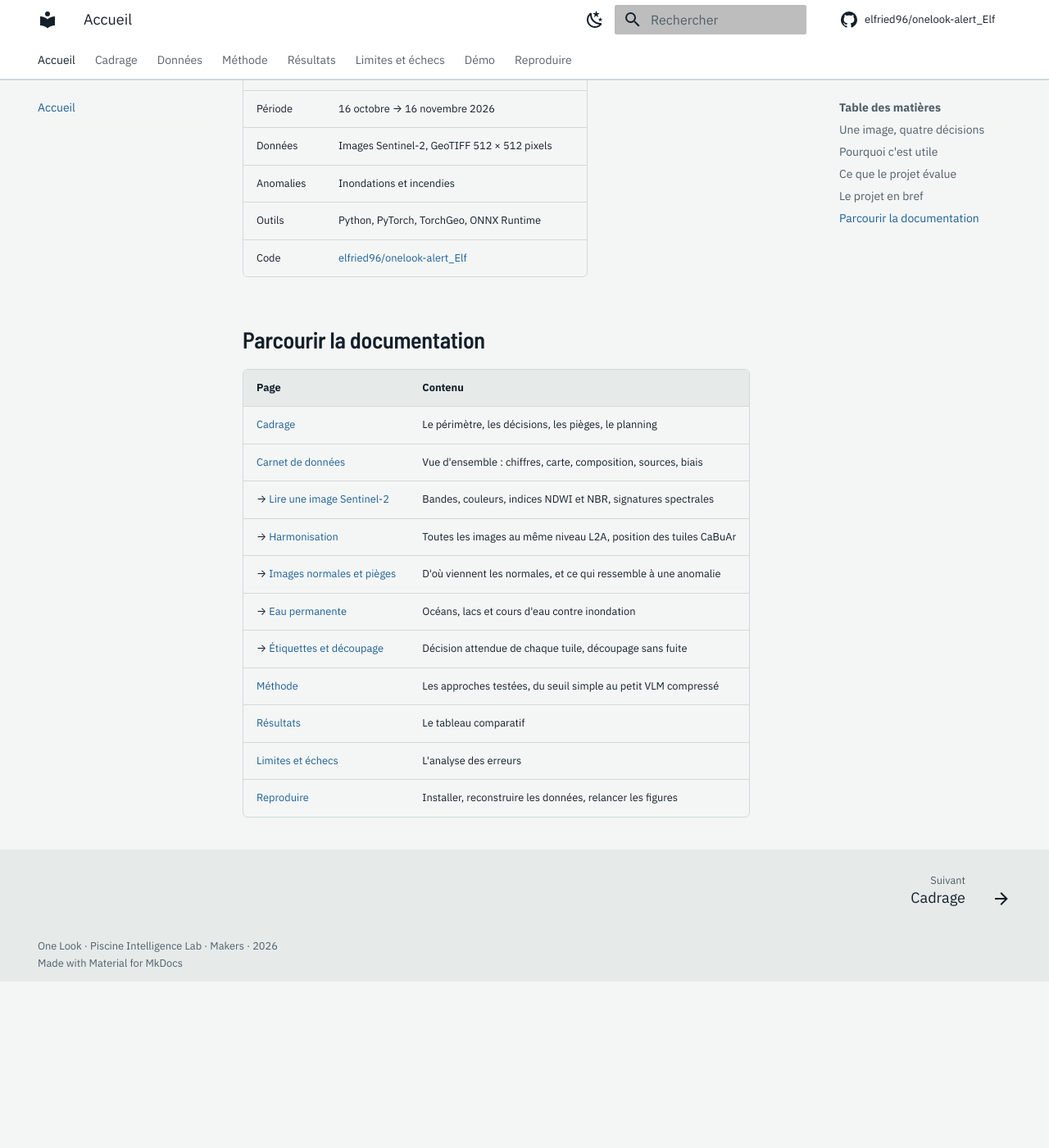
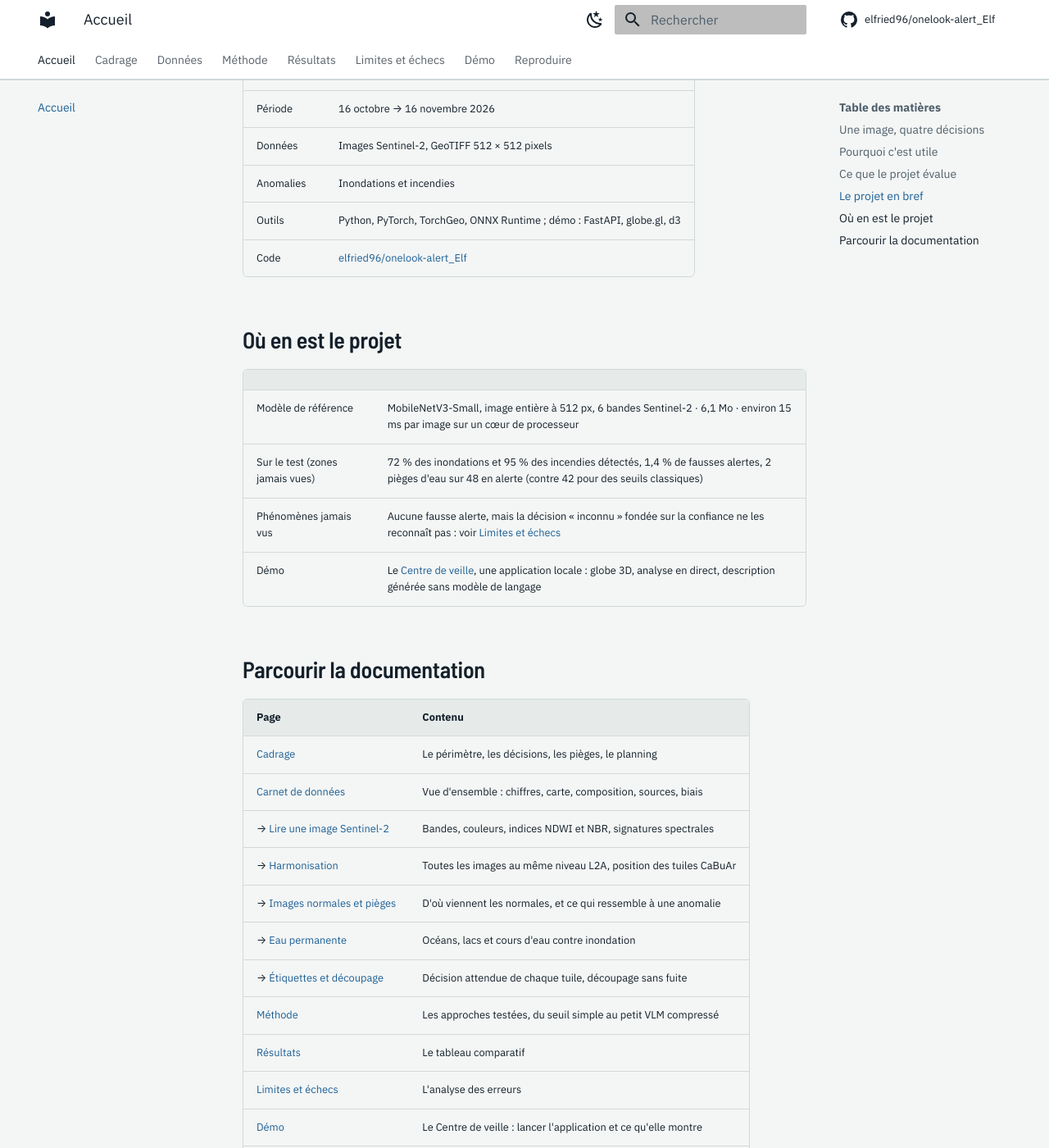
Before and after one commit to elfried96/onelook-alert_Elf, an MkDocs documentation site: the page built from docs/index.md, in a window 1280 px wide and 1400 px high, scrolled down 1874 px. Shown: the whole window at 82% size. Built offline with MkDocs 1.6.1 and Material for MkDocs 9.7.7, drawn with Linux system fonts in a browser that asks for light colours; comment, search, counter and statistics services are not loaded; before the commit the page ends 3071 px from its top, so only the background shows below that.

Commit message:
Démo : globe 3D vérifié, carte d'occlusion lisible, documentation
- Globe 3D vérifié dans Chrome (WebGL) ; capture ajoutée à la page Démo.
- Carte « où le modèle regarde » en bleu clair avec contour, rien quand la décision est robuste.
- Cube des bandes réduit, titres et HUD sans retour à la ligne, revalidation des fichiers de la page.
- Liens directs : ?tuile=<id>, ?passage, ?regard.
- Accueil de la documentation : état du projet et lien vers la démo.

```diff
--- a/docs/index.md
+++ b/docs/index.md
@@ -36,8 +36,17 @@ Les satellites produisent plus d'images qu'on ne peut en envoyer au sol. Un mod
 | Période | 16 octobre → 16 novembre 2026 |
 | Données | Images Sentinel-2, GeoTIFF 512 × 512 pixels |
 | Anomalies | Inondations et incendies |
-| Outils | Python, PyTorch, TorchGeo, ONNX Runtime |
+| Outils | Python, PyTorch, TorchGeo, ONNX Runtime ; démo : FastAPI, globe.gl, d3 |
 | Code | [elfried96/onelook-alert_Elf](https://github.com/elfried96/onelook-alert_Elf) |
+
+## Où en est le projet
+
+| | |
+|---|---|
+| Modèle de référence | MobileNetV3-Small, image entière à 512 px, 6 bandes Sentinel-2 · 6,1 Mo · environ 15 ms par image sur un cœur de processeur |
+| Sur le test (zones jamais vues) | 72 % des inondations et 95 % des incendies détectés, 1,4 % de fausses alertes, 2 pièges d'eau sur 48 en alerte (contre 42 pour des seuils classiques) |
+| Phénomènes jamais vus | Aucune fausse alerte, mais la décision « inconnu » fondée sur la confiance ne les reconnaît pas : voir [Limites et échecs](failure_cases.md#phenomenes-jamais-vus-le-lot-inconnu) |
+| Démo | Le [Centre de veille](demo.md), une application locale : globe 3D, analyse en direct, description générée sans modèle de langage |
 
 ## Parcourir la documentation
 
@@ -53,4 +62,5 @@ Les satellites produisent plus d'images qu'on ne peut en envoyer au sol. Un mod
 | [Méthode](method.md) | Les approches testées, du seuil simple au petit VLM compressé |
 | [Résultats](results.md) | Le tableau comparatif |
 | [Limites et échecs](failure_cases.md) | L'analyse des erreurs |
+| [Démo](demo.md) | Le Centre de veille : lancer l'application et ce qu'elle montre |
 | [Reproduire](reproduce.md) | Installer, reconstruire les données, relancer les figures |
```
Also changed, not shown: docs/demo.md (+6 -1 lines), src/onelook/demo/static/app.js (+17 -7 lines), src/onelook/demo/static/style.css (+9 -8 lines), docs/assets/figures/demo_centre_de_veille.jpg (added), 1 other file.
